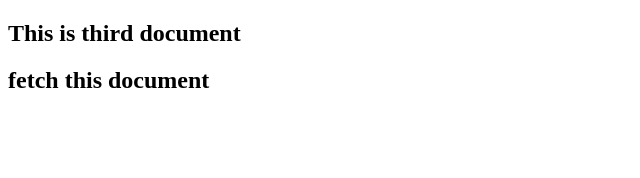
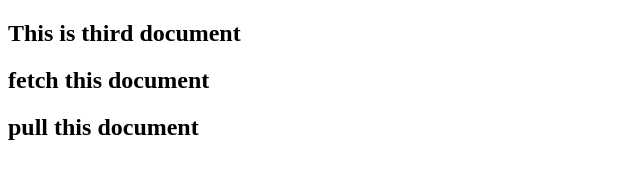
Before and after one commit to nurulqawork/belajar-git02, a plain HTML site: page index.html in a window 1280 px wide. Shown: the whole page, without its empty margins (0-640 px from the left). Drawn offline with Linux system fonts and the light colour scheme.

Commit message:
pull index.html

```diff
--- a/index.html
+++ b/index.html
@@ -9,5 +9,6 @@
 <body>
     <h2>This is third document</h2>
     <h2> fetch this document </h2>
+    <h2> pull this document </h2
 </body>
 </html>
```
